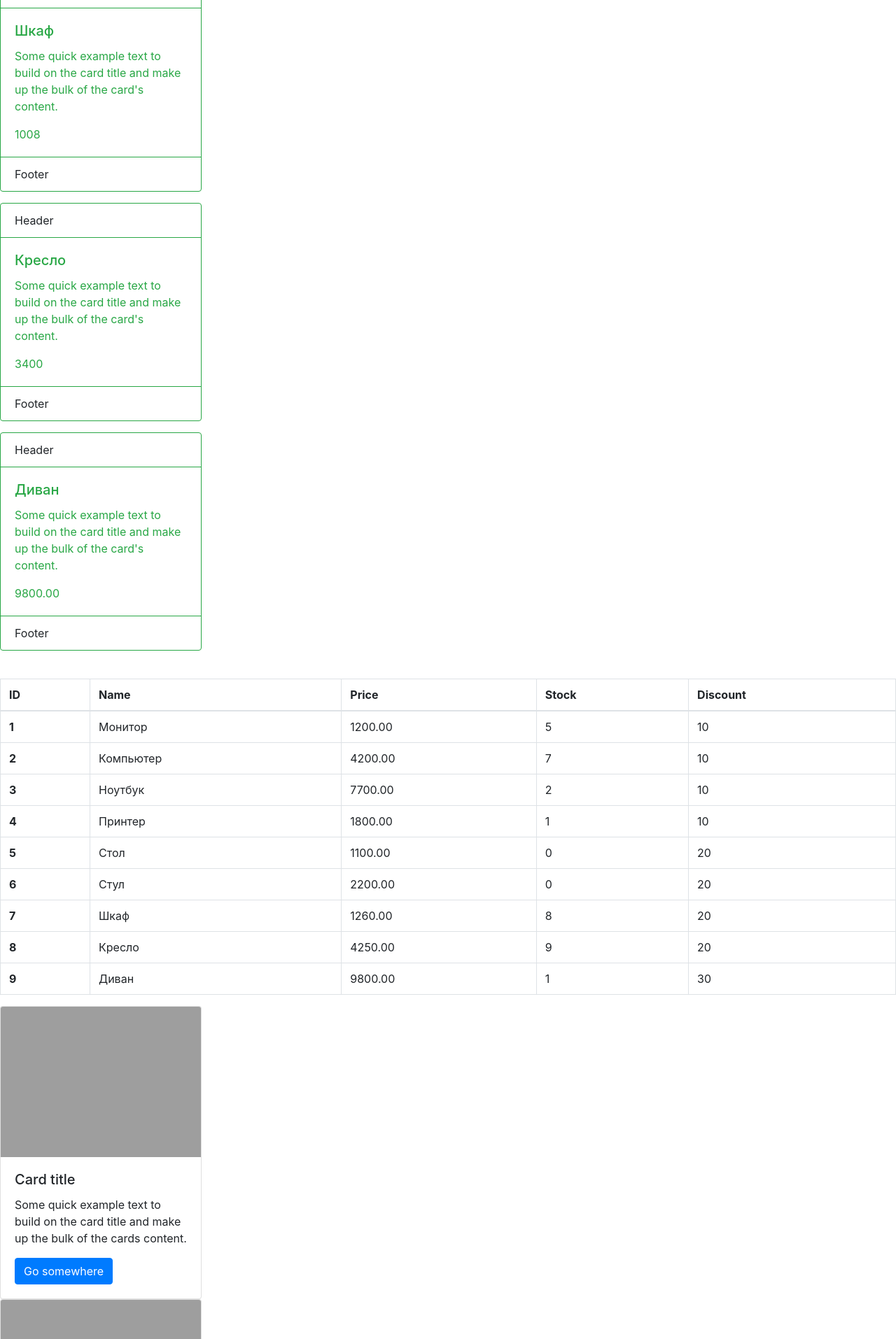
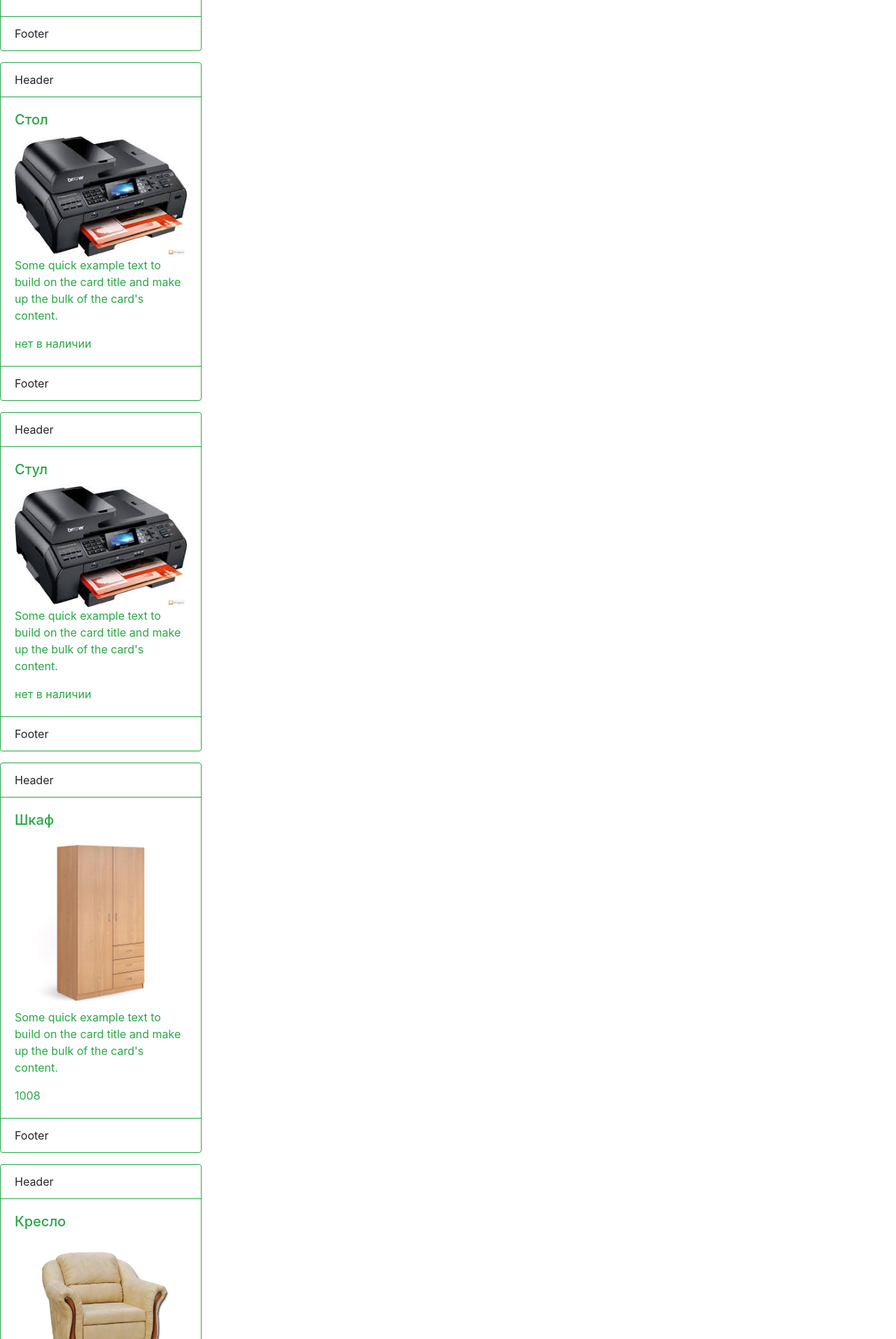
Before and after one commit to SergeyAsadchiy/EasyIT, a PHP site: page / in a window 1280 px wide. Shown: the part 2006-3920 px from the top of the page at 70% size. Run offline with PHP 8.4, Linux system fonts and the light colour scheme; grey boxes are pictures that could not be loaded.

Commit message:
Добавил картинки в карточки
added images in cards

```diff
--- a/index.php
+++ b/index.php
@@ -19,7 +19,7 @@
 
 $images = [
     ['id' => '1', 'img' => 'https://24shop.by/images/cache/286/_thumb_180x180xtrim_upload_iblock_286_28645e4ca35135ed3d2b29cf1b4a62bc.jpeg'],
-    ['id' => '2', 'img' => 'h___ttps://supercomp.kiev.ua/img/item_foto/bbb/08/U0106900.jpg'],
+    ['id' => '2', 'img' => 'https://supercomp.kiev.ua/img/item_foto/bbb/08/U0106900.jpg'],
     ['id' => '3', 'img' => 'img/notebook.jpg'],
     ['id' => '4', 'img' => 'img/printer.jpg'],
     ['id' => '7', 'img' => 'img/wardrobe.jpg'],
@@ -29,13 +29,6 @@
 $description = "Some quick example text to build on the card title and make up the bulk of the card's content.";
 
 
-
-
-// 1) Вывести все товары ввиде карточек - шаблон 1.
-//    выводим развание, описание для всех $description и цену
-// 2) Цену расчитать со скидкой указаной в % колонка 'disc'.
-// 3) Если товара меньше 2-х, скидка не дается. Кол-во на складе это 'stock'.
-// 4) Если товара нет, то вместо цены выводим - "нет в наличии"
 $price_disc=0;
 foreach ($items as $item) {
     if ($item['stock']==0) {
@@ -52,6 +45,13 @@
     <div class="card-header bg-transparent border-success">Header</div>
     <div class="card-body text-success">
         <h5 class="card-title"><?php echo $item['name'] ?></h5>
+        <?php foreach ($images as $image) {
+                if ($item['id']==$image['id']) {
+                    $image_card=$image['img'];
+                }
+        }
+        ?>
+        <img class="card-img-top" src="<?php echo $image_card?>" alt="textNoImage">
         <p class="card-text"><?php echo $description ?></p>
         <p class="card-text"><?php echo $price_disc ?></p>
     </div>
@@ -92,20 +92,4 @@
     </tbody>
 </table>
 ';
-
-// 6*) Вывести в карточке картинку товара, посмотреть на https://getbootstrap.com/docs/4.1/components/card/
-//     Имена файлов или ссылки добавить в таблицу $images в поле 'img'. Для товара у которого нет картинки
-//     в списке вывести - $noImage
-foreach ($images as $image) {
-echo '
-<div class="card" style="width: 18rem;">
-<img class="card-img-top" src="'.$image['img'].'" alt="noImage">
-    <div class="card-body">
-        <h5 class="card-title">Card title</h5>
-        <p class="card-text">Some quick example text to build on the card title and make up the bulk of the cards content.</p>
-        <a href=" " class="btn btn-primary">Go somewhere</a>
-    </div>
-</div>
-';
-}
 ?>
```
